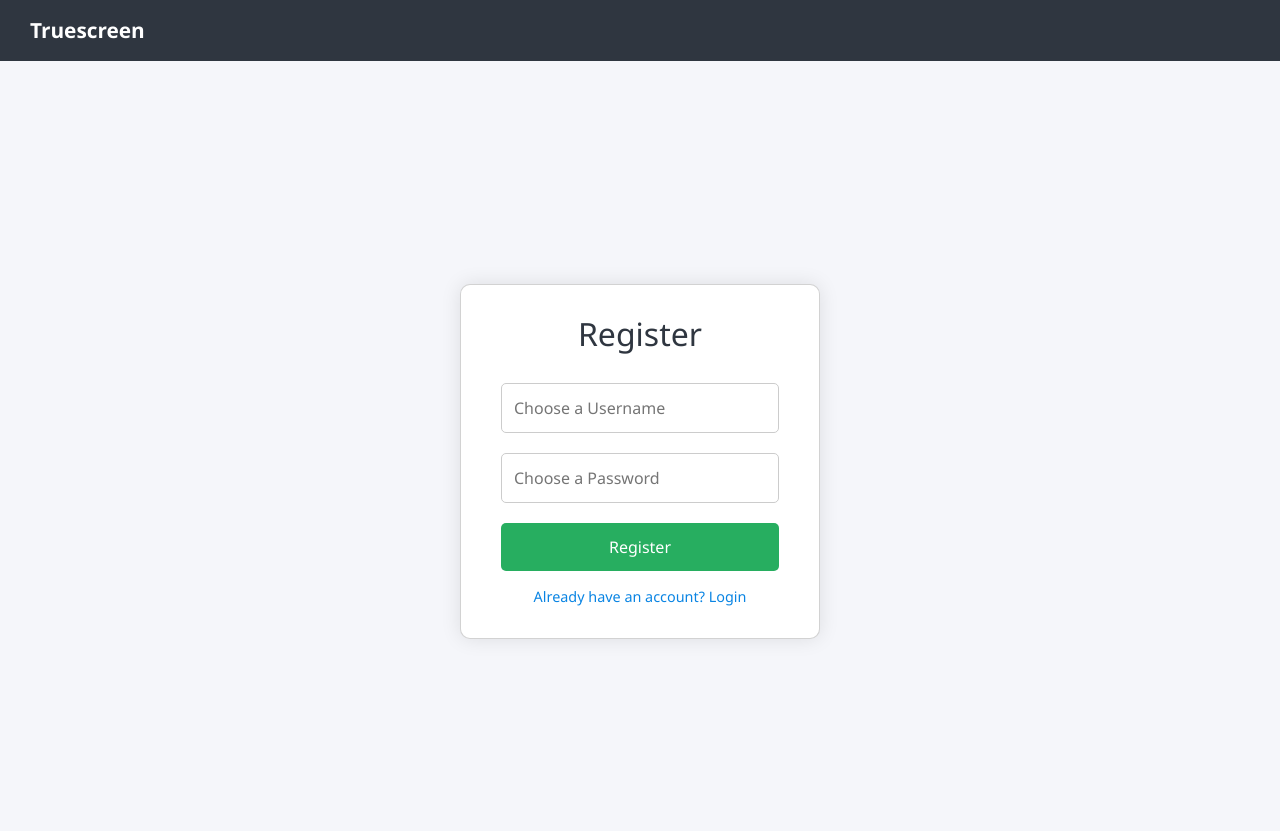
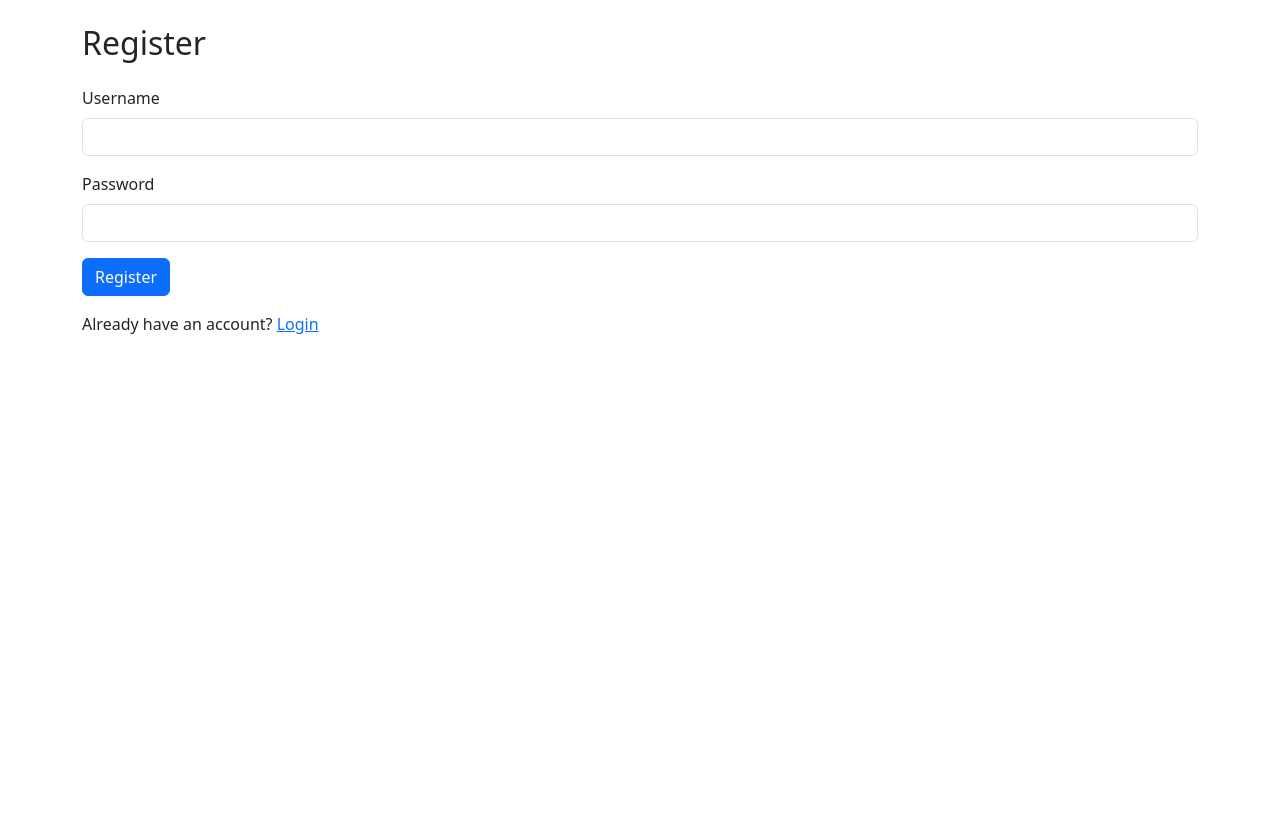
Before and after one commit to sampadapansare/truescreen, a Flask app: page /register in a window 1280 px wide. After the commit the page ends 334 px from the top, so only its background shows below. Run offline with Flask 2, Linux system fonts and the light colour scheme.

Commit message:
register.html

```diff
--- a/templates/register.html
+++ b/templates/register.html
@@ -4,91 +4,24 @@
     <meta charset="UTF-8">
     <meta name="viewport" content="width=device-width, initial-scale=1.0">
     <title>Register</title>
-  <link rel="stylesheet" href="{{ url_for('static', filename='styles.css') }}">
-
-  <!-- Bootstrap CSS -->
     <link href="https://cdn.jsdelivr.net/npm/bootstrap@5.3.0/dist/css/bootstrap.min.css" rel="stylesheet">
-  <!-- Bootstrap JS -->
     <script src="https://cdn.jsdelivr.net/npm/bootstrap@5.3.0/dist/js/bootstrap.bundle.min.js"></script>
-
-  <style>
-    body {
-      margin: 0; font-family: 'Segoe UI', sans-serif;
-      background: #f5f6fa;
-    }
-    .navbar {
-      background: #2f3640; color: #fff;
-      padding: 15px 30px; display: flex;
-      align-items: center;
-    }
-    .navbar .brand {
-      font-size: 1.3em; font-weight: bold;
-    }
-    .container {
-      display: flex; justify-content: center; align-items: center;
-      height: calc(100vh - 60px);
-    }
-    .card {
-      background: #fff; padding: 30px 40px;
-      border-radius: 10px; box-shadow: 0 0 20px rgba(0,0,0,0.1);
-      width: 360px;
-    }
-    .card h2 {
-      margin-bottom: 20px; color: #2f3640;
-      text-align: center;
-    }
-    .card input {
-      width: 100%; padding: 12px;
-      margin: 10px 0; border: 1px solid #ccc;
-      border-radius: 5px; font-size: 1em;
-    }
-    .card button {
-      width: 100%; padding: 12px;
-      margin-top: 10px; background: #27ae60;
-      border: none; color: #fff; font-size: 1em;
-      border-radius: 5px; cursor: pointer;
-      transition: background 0.3s;
-    }
-    .card button:hover {
-      background: #2ecc71;
-    }
-    .card .link {
-      display: block; text-align: center;
-      margin-top: 15px; color: #0984e3;
-      text-decoration: none; font-size: 0.9em;
-    }
-    .flash {
-      text-align: center;
-      color: #e84118;
-      margin-top: 10px;
-      font-size: 0.9em;
-    }
-  </style>
 </head>
 <body>
-  <div class="navbar">
-    <div class="brand">Truescreen</div>
+    <div class="container">
+        <h2 class="my-4">Register</h2>
+        <form action="{{ url_for('register') }}" method="POST">
+            <div class="mb-3">
+                <label for="username" class="form-label">Username</label>
+                <input type="text" class="form-control" id="username" name="username" required>
             </div>
-
-  <div class="container">
-    <div class="card">
-      <h2>Register</h2>
-      <form method="POST">
-        <input type="text" name="username" placeholder="Choose a Username" required>
-        <input type="password" name="password" placeholder="Choose a Password" required>
-        <button type="submit">Register</button>
+            <div class="mb-3">
+                <label for="password" class="form-label">Password</label>
+                <input type="password" class="form-control" id="password" name="password" required>
+            </div>
+            <button type="submit" class="btn btn-primary">Register</button>
+            <p class="mt-3">Already have an account? <a href="{{ url_for('login') }}">Login</a></p>
         </form>
-
-      {% with messages = get_flashed_messages() %}
-        {% if messages %}
-          {% for message in messages %}
-            <div class="flash">{{ message }}</div>
-          {% endfor %}
-        {% endif %}
-      {% endwith %}
-
-      <a href="/login" class="link">Already have an account? Login</a>
-    </div>
     </div>
 </body>
 </html>
```
Lines whose indentation alone changed are shown as unchanged.
